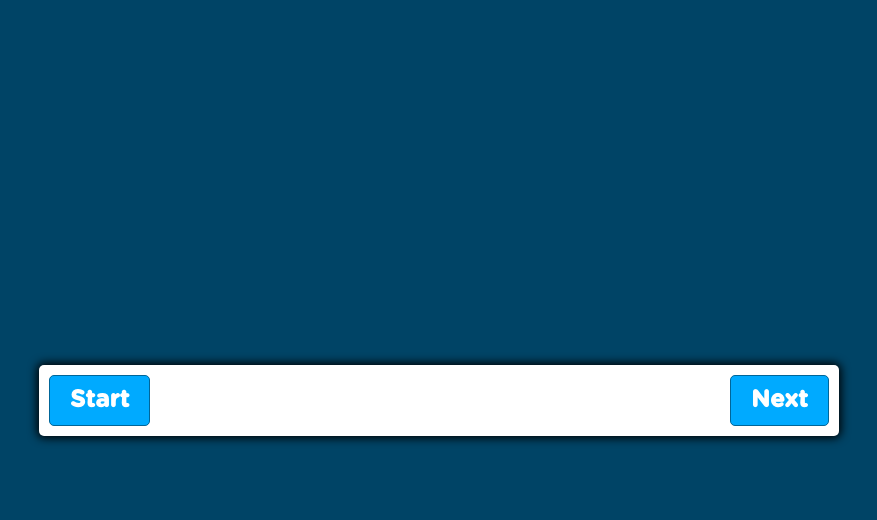
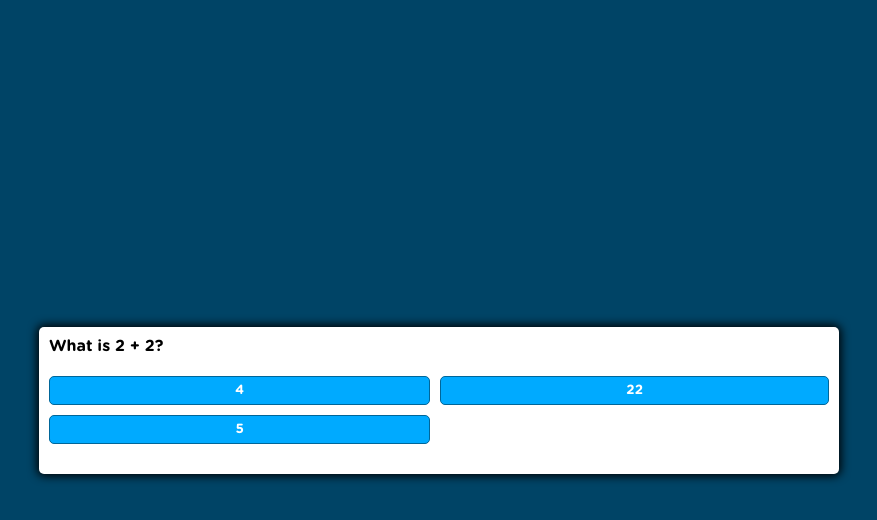
Before and after one commit to nurlight05/learning-quiz-app-javascript, a plain HTML site: page index.html in a window 1280 px wide. Both pictures are taken after a click on the button "Start". Shown: the whole page, without its empty margins (201-1078 px from the left). Drawn offline with Linux system fonts and the light colour scheme.

Commit message:
Basic funtionality is done.

```diff
--- a/index.html
+++ b/index.html
@@ -21,7 +21,7 @@
         </div>
         <div class="controls">
             <button id="start-btn" class="start-btn btn">Start</button>
-            <button id="next-btn" class="next-btn btn">Next</button>
+            <button id="next-btn" class="next-btn btn hide">Next</button>
         </div>
     </div>
 </body>
--- a/scripts.js
+++ b/scripts.js
@@ -0,0 +1,98 @@
+const startButton = document.getElementById('start-btn')
+const questionContainerElement = document.getElementById('question-container')
+const questionElement = document.getElementById('question')
+const answerButtonsElement = document.getElementById('answer-buttons')
+const nextButton = document.getElementById('next-btn')
+
+let shuffledQuestions, currentQuestionIndex
+
+startButton.addEventListener('click', startGame)
+nextButton.addEventListener('click', () => {
+    currentQuestionIndex++
+    setNextQuestion()
+})
+
+function startGame() {
+    console.log('Started')
+    startButton.classList.add('hide')
+    shuffledQuestions = questions.sort(() => Math.random() - .5)
+    currentQuestionIndex = 0
+    questionContainerElement.classList.remove('hide')
+    setNextQuestion()
+}
+
+function setNextQuestion() {
+    resetState()
+    showQuestion(shuffledQuestions[currentQuestionIndex])
+}
+
+function showQuestion(question) {
+    questionElement.innerText = question.question
+    question.answers.forEach(answer => {
+        const button = document.createElement('button')
+        button.innerText = answer.text
+        button.classList.add('btn')
+        if (answer.correct) {
+            button.dataset.correct = answer.correct
+        }
+        button.addEventListener('click', selectAnswer)
+        answerButtonsElement.appendChild(button)
+    })
+}
+
+function resetState() {
+    clearStatusClass(document.body)
+    nextButton.classList.add('hide')
+    while (answerButtonsElement.firstChild) {
+        answerButtonsElement.removeChild(answerButtonsElement.firstChild)
+    }
+}
+
+function selectAnswer(e) {
+    const selectedButton = e.target
+    const correct = selectedButton.dataset.correct
+    setStatusClass(document.body, correct)
+    Array.from(answerButtonsElement.children).forEach(button => {
+        setStatusClass(button, button.dataset.correct)
+    })
+    if (shuffledQuestions.length > currentQuestionIndex + 1) {
+        nextButton.classList.remove('hide')
+    } else {
+        startButton.innerText = 'Restart'
+        startButton.classList.remove('hide')
+    }
+}
+
+function setStatusClass(element, correct) {
+    clearStatusClass(element)
+    if (correct) {
+        element.classList.add('correct')
+    } else {
+        element.classList.add('wrong')
+    }
+}
+
+function clearStatusClass(element) {
+    element.classList.remove('correct')
+    element.classList.remove('wrong')
+}
+
+const questions = [
+    {
+        question: 'What is 2 + 2?',
+        answers: [
+            { text: '4', correct: true },
+            { text: '22', correct: false },
+            { text: '5', correct: false },
+        ]
+    },
+    {
+        question: 'What is 4 + 4?',
+        answers: [
+            { text: '8', correct: true },
+            { text: '12', correct: false },
+            { text: '16', correct: false },
+            { text: '2', correct: false },
+        ]
+    }
+]
--- a/styles.css
+++ b/styles.css
@@ -82,7 +82,7 @@ body.wrong {
 
 .controls {
     display: flex;
-    justify-content: space-between;
+    justify-content: center;
     align-items: center;
 }
 
```
